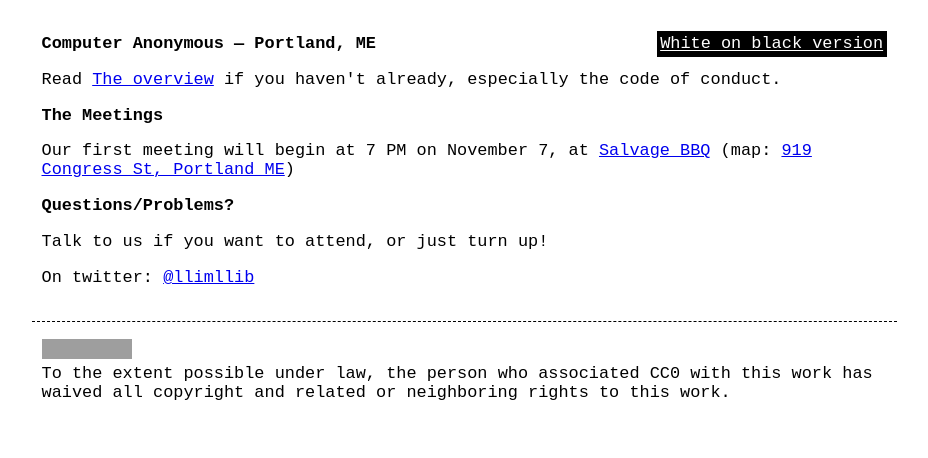
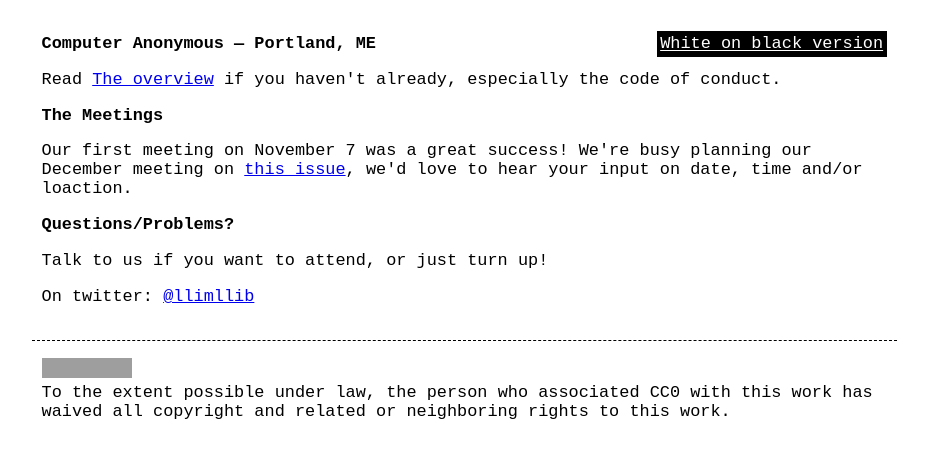
Before and after one commit to computeranonymous/computer, a Jekyll site: the page built from us_portland.html, in a window 1280 px wide. Shown: the top 458 px of the page, without its empty margins (176-1104 px from the left). Built offline with Jekyll 4.4.1, drawn with Linux system fonts in a browser that asks for light colours; grey boxes are pictures that could not be loaded.

Commit message:
link to planning for next us_portland meetup

```diff
--- a/us_portland.html
+++ b/us_portland.html
@@ -9,7 +9,7 @@ title: Computer Anonymous - Portland
 
 <h3>The Meetings</h3>
 
-<p>Our first meeting will begin at 7 PM on November 7, at <a href="http://salvagebbq.com/">Salvage BBQ</a> (map: <a href="http://goo.gl/maps/81ADi">919 Congress St, Portland ME</a>)</p>
+<p>Our first meeting on November 7 was a great success! We're busy planning our December meeting on <a href="https://github.com/llimllib/computer/issues/1">this issue</a>, we'd love to hear your input on date, time and/or loaction.
 
 <h3>Questions/Problems?</h3>
 
```
